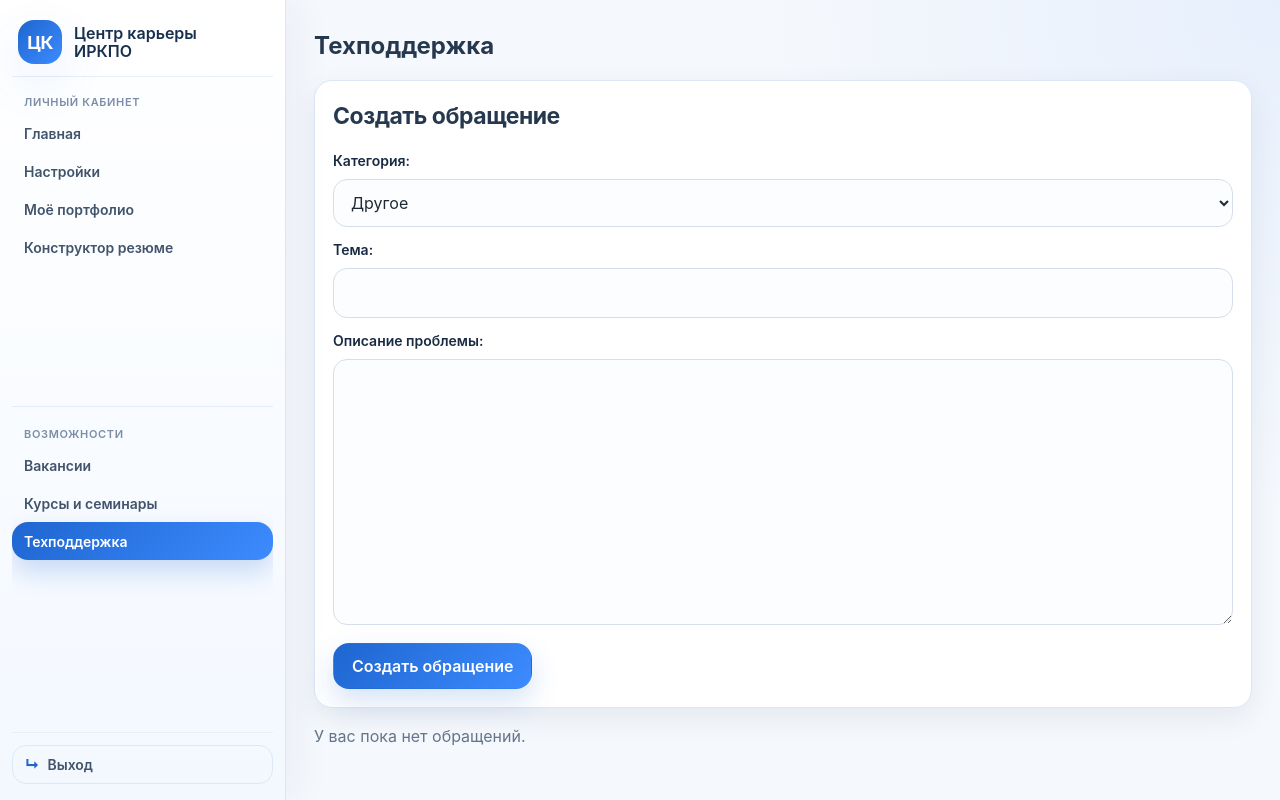
After one commit to liradosik/diploma-career-center-irkpo, a Django app: page /accounts/student/support/ in a window 1280 px wide. The commit adds this page. Run offline with Django 5.2, Linux system fonts and the light colour scheme; the visitor is signed in with stand-in values (Sample User, id 1).

Commit message:
Добавить базовую систему обращений в техподдержку

```diff
--- a/career_center/apps/accounts/forms.py
+++ b/career_center/apps/accounts/forms.py
@@ -4,7 +4,7 @@ from django.contrib.auth.forms import AuthenticationForm
 from apps.courses.models import Course
 from apps.vacancies.models import Vacancy
 
-from .models import Specialty, StudentProfile, StudyGroup, User
+from .models import Specialty, StudentProfile, StudyGroup, SupportTicket, User
 
 
 RUS_STATUS_CHOICES = [
@@ -300,6 +300,30 @@ class AdminSpecialtyForm(forms.ModelForm):
         return cleaned_data
 
 
+class SupportTicketCreateForm(forms.ModelForm):
+    class Meta:
+        model = SupportTicket
+        fields = ('category', 'subject', 'message')
+        labels = {
+            'category': 'Категория',
+            'subject': 'Тема',
+            'message': 'Описание проблемы',
+        }
+
+
+class SupportTicketAdminUpdateForm(forms.ModelForm):
+    class Meta:
+        model = SupportTicket
+        fields = ('status', 'admin_response')
+        labels = {
+            'status': 'Статус',
+            'admin_response': 'Ответ администратора',
+        }
+        widgets = {
+            'admin_response': forms.Textarea(attrs={'rows': 5}),
+        }
+
+
 class AdminStudyGroupForm(forms.ModelForm):
     class Meta:
         model = StudyGroup
--- a/career_center/apps/accounts/models.py
+++ b/career_center/apps/accounts/models.py
@@ -122,3 +122,36 @@ class ActivityLog(models.Model):
 
     def __str__(self):
         return f'{self.student} — {self.get_event_type_display()}'
+
+
+class SupportTicket(models.Model):
+    class Category(models.TextChoices):
+        LOGIN = 'login', 'Проблема со входом'
+        PROFILE = 'profile', 'Ошибка в личных данных'
+        PORTFOLIO = 'portfolio', 'Проблема с портфолио'
+        RESUME = 'resume', 'Проблема с резюме'
+        COURSES = 'courses', 'Проблема с курсом или записью'
+        VACANCIES = 'vacancies', 'Проблема с вакансией или откликом'
+        OTHER = 'other', 'Другое'
+
+    class Status(models.TextChoices):
+        NEW = 'new', 'Новое'
+        IN_PROGRESS = 'in_progress', 'В работе'
+        RESOLVED = 'resolved', 'Решено'
+        CLOSED = 'closed', 'Закрыто'
+
+    student = models.ForeignKey(User, on_delete=models.CASCADE, related_name='support_tickets')
+    category = models.CharField(max_length=32, choices=Category.choices, default=Category.OTHER)
+    subject = models.CharField(max_length=255)
+    message = models.TextField()
+    status = models.CharField(max_length=32, choices=Status.choices, default=Status.NEW)
+    admin_response = models.TextField(blank=True)
+    created_at = models.DateTimeField(auto_now_add=True)
+    updated_at = models.DateTimeField(auto_now=True)
+    resolved_at = models.DateTimeField(null=True, blank=True)
+
+    class Meta:
+        ordering = ('-created_at',)
+
+    def __str__(self):
+        return f'{self.student.full_name}: {self.subject}'
--- a/career_center/apps/accounts/urls.py
+++ b/career_center/apps/accounts/urls.py
@@ -18,6 +18,8 @@ from .views import (
     admin_responses,
     admin_specialties,
     admin_specialty_detail,
+    admin_support_ticket_detail,
+    admin_support_tickets,
     admin_student_detail,
     admin_import_template_csv,
     admin_import_template_xlsx,
@@ -33,6 +35,7 @@ from .views import (
     profile_edit,
     redirect_by_role,
     student_dashboard,
+    student_support_tickets,
 )
 
 urlpatterns = [
@@ -40,6 +43,7 @@ urlpatterns = [
     path('logout/', CustomLogoutView.as_view(), name='logout'),
     path('redirect/', redirect_by_role, name='redirect_by_role'),
     path('student/dashboard/', student_dashboard, name='student_dashboard'),
+    path('student/support/', student_support_tickets, name='student_support_tickets'),
     path('student/profile/', profile_edit, name='profile_edit'),
     path('curator/dashboard/', curator_dashboard, name='curator_dashboard'),
     path('curator/activity/', curator_activity, name='curator_activity'),
@@ -72,4 +76,6 @@ urlpatterns = [
     path('admin/courses/<int:course_id>/', admin_course_detail, name='admin_course_detail'),
     path('admin/responses/', admin_responses, name='admin_responses'),
     path('admin/course-registrations/', admin_course_registrations, name='admin_course_registrations'),
+    path('admin/support/', admin_support_tickets, name='admin_support_tickets'),
+    path('admin/support/<int:ticket_id>/', admin_support_ticket_detail, name='admin_support_ticket_detail'),
 ]
--- a/career_center/apps/accounts/views.py
+++ b/career_center/apps/accounts/views.py
@@ -15,6 +15,7 @@ from django.db import transaction
 from django.db.models import Count, F, Max, Q
 from django.http import HttpResponse
 from django.shortcuts import get_object_or_404, redirect, render
+from django.utils import timezone
 from django.urls import reverse
 from django.views.decorators.http import require_GET
 
@@ -37,13 +38,15 @@ from .forms import (
     EmailAuthenticationForm,
     GroupImportForm,
     StudentImportForm,
+    SupportTicketAdminUpdateForm,
+    SupportTicketCreateForm,
     StudentProfileForm,
     UserStudentForm,
     StudentAcademicReadonlyForm,
     UserProfileSettingsForm,
     sync_student_with_group,
 )
-from .models import ActivityLog, Specialty, StudyGroup, User
+from .models import ActivityLog, Specialty, StudyGroup, SupportTicket, User
 from .utils import apply_user_photo_update
 
 
@@ -228,6 +231,21 @@ def student_dashboard(request):
         'curator': curator,
     }
     return render(request, 'dashboard/student_dashboard.html', context)
+
+
+@role_required(User.Role.STUDENT)
+def student_support_tickets(request):
+    tickets = SupportTicket.objects.filter(student=request.user)
+    form = SupportTicketCreateForm()
+    if request.method == 'POST':
+        form = SupportTicketCreateForm(request.POST)
+        if form.is_valid():
+            ticket = form.save(commit=False)
+            ticket.student = request.user
+            ticket.save()
+            messages.success(request, 'Обращение отправлено в техподдержку.')
+            return redirect('accounts:student_support_tickets')
+    return render(request, 'support/student_tickets.html', {'tickets': tickets, 'form': form})
 
 
 @role_required(User.Role.CURATOR)
@@ -1174,6 +1192,46 @@ def admin_course_registrations(request):
     return render(request, 'adminpanel/course_registrations.html', {'registrations': registrations})
 
 
+@role_required(User.Role.ADMIN)
+def admin_support_tickets(request):
+    tickets = SupportTicket.objects.select_related('student', 'student__study_group').order_by('-created_at')
+    status = request.GET.get('status', '').strip()
+    category = request.GET.get('category', '').strip()
+    if status in {choice[0] for choice in SupportTicket.Status.choices}:
+        tickets = tickets.filter(status=status)
+    if category in {choice[0] for choice in SupportTicket.Category.choices}:
+        tickets = tickets.filter(category=category)
+    return render(
+        request,
+        'adminpanel/support_tickets.html',
+        {
+            'tickets': tickets,
+            'status_filter': status,
+            'category_filter': category,
+            'status_choices': SupportTicket.Status.choices,
+            'category_choices': SupportTicket.Category.choices,
+        },
+    )
+
+
+@role_required(User.Role.ADMIN)
+def admin_support_ticket_detail(request, ticket_id):
+    ticket = get_object_or_404(SupportTicket.objects.select_related('student', 'student__study_group'), id=ticket_id)
+    form = SupportTicketAdminUpdateForm(instance=ticket)
+    if request.method == 'POST':
+        form = SupportTicketAdminUpdateForm(request.POST, instance=ticket)
+        if form.is_valid():
+            updated_ticket = form.save(commit=False)
+            if updated_ticket.status in {SupportTicket.Status.RESOLVED, SupportTicket.Status.CLOSED}:
+                updated_ticket.resolved_at = updated_ticket.resolved_at or timezone.now()
+            else:
+                updated_ticket.resolved_at = None
+            updated_ticket.save()
+            messages.success(request, 'Обращение обновлено.')
+            return redirect('accounts:admin_support_ticket_detail', ticket_id=ticket.id)
+    return render(request, 'adminpanel/support_ticket_detail.html', {'ticket': ticket, 'form': form})
+
+
 @role_required(User.Role.STUDENT)
 def profile_edit(request):
     profile = getattr(request.user, 'student_profile', None)
--- a/career_center/static/css/style.css
+++ b/career_center/static/css/style.css
@@ -4412,3 +4412,38 @@ input[type="submit"].btn-primary:hover {
     height: 112px;
   }
 }
+
+.support-page,
+.admin-support-list,
+.admin-support-detail {
+  display: grid;
+  gap: 16px;
+}
+
+.support-ticket-card,
+.support-ticket-form {
+  background: #fff;
+  border: 1px solid var(--border);
+  border-radius: var(--radius-md);
+  padding: 18px;
+}
+
+.support-ticket-head {
+  display: flex;
+  justify-content: space-between;
+  gap: 8px;
+  margin-bottom: 8px;
+}
+
+.support-ticket-status {
+  display: inline-block;
+  padding: 4px 10px;
+  border-radius: 999px;
+  font-size: 12px;
+  font-weight: 700;
+}
+
+.status-new { background: #e8f1ff; color: #1e66d0; }
+.status-in_progress { background: #fff4df; color: #9a6a13; }
+.status-resolved { background: #e8f8ef; color: #1f8a58; }
+.status-closed { background: #edf2f8; color: #5f728a; }
--- a/career_center/templates/base_dashboard.html
+++ b/career_center/templates/base_dashboard.html
@@ -30,6 +30,7 @@
             <div class="menu-group-title">Возможности</div>
             <a class="{% if request.resolver_match.namespace == 'vacancies' %}active{% endif %}" href="{% url 'vacancies:list' %}">Вакансии</a>
             <a class="{% if request.resolver_match.namespace == 'courses' %}active{% endif %}" href="{% url 'courses:list' %}">Курсы и семинары</a>
+            <a class="{% if request.resolver_match.url_name == 'student_support_tickets' %}active{% endif %}" href="{% url 'accounts:student_support_tickets' %}">Техподдержка</a>
           </div>
         {% elif request.user.role == 'curator' %}
           <div class="menu-section">
@@ -77,6 +78,7 @@
             <div class="menu-group-title">Активность</div>
             <a class="{% if request.resolver_match.url_name == 'admin_responses' %}active{% endif %}" href="{% url 'accounts:admin_responses' %}">Отклики</a>
             <a class="{% if request.resolver_match.url_name == 'admin_course_registrations' %}active{% endif %}" href="{% url 'accounts:admin_course_registrations' %}">Записи на курсы</a>
+            <a class="{% if request.resolver_match.url_name == 'admin_support_tickets' or request.resolver_match.url_name == 'admin_support_ticket_detail' %}active{% endif %}" href="{% url 'accounts:admin_support_tickets' %}">Обращения</a>
           </div>
         {% endif %}
       </nav>
--- /dev/null
+++ b/career_center/templates/support/student_tickets.html
@@ -0,0 +1,33 @@
+{% extends 'base_dashboard.html' %}
+
+{% block title %}Техподдержка{% endblock %}
+
+{% block content %}
+<section class="support-page">
+  <div class="page-heading"><h1>Техподдержка</h1></div>
+  <div class="card support-ticket-form">
+    <h2>Создать обращение</h2>
+    <form method="post">
+      {% csrf_token %}
+      {{ form.as_p }}
+      <button class="btn-primary" type="submit">Создать обращение</button>
+    </form>
+  </div>
+  <div class="support-ticket-list">
+    {% for ticket in tickets %}
+      <article class="card support-ticket-card">
+        <div class="support-ticket-head">
+          <span class="support-ticket-status status-{{ ticket.status }}">{{ ticket.get_status_display }}</span>
+          <span class="muted">{{ ticket.created_at|date:'d.m.Y H:i' }}</span>
+        </div>
+        <h3>{{ ticket.subject }}</h3>
+        <p><strong>Категория:</strong> {{ ticket.get_category_display }}</p>
+        <p>{{ ticket.message|linebreaksbr }}</p>
+        {% if ticket.admin_response %}<div class="support-ticket-response"><strong>Ответ администратора:</strong><p>{{ ticket.admin_response|linebreaksbr }}</p></div>{% endif %}
+      </article>
+    {% empty %}
+      <p class="muted">У вас пока нет обращений.</p>
+    {% endfor %}
+  </div>
+</section>
+{% endblock %}
```
Also changed, not shown: career_center/templates/adminpanel/support_ticket_detail.html (added, +17 -0 lines), career_center/templates/adminpanel/support_tickets.html (added, +19 -0 lines), career_center/apps/accounts/migrations/0012_supportticket.py (added).
